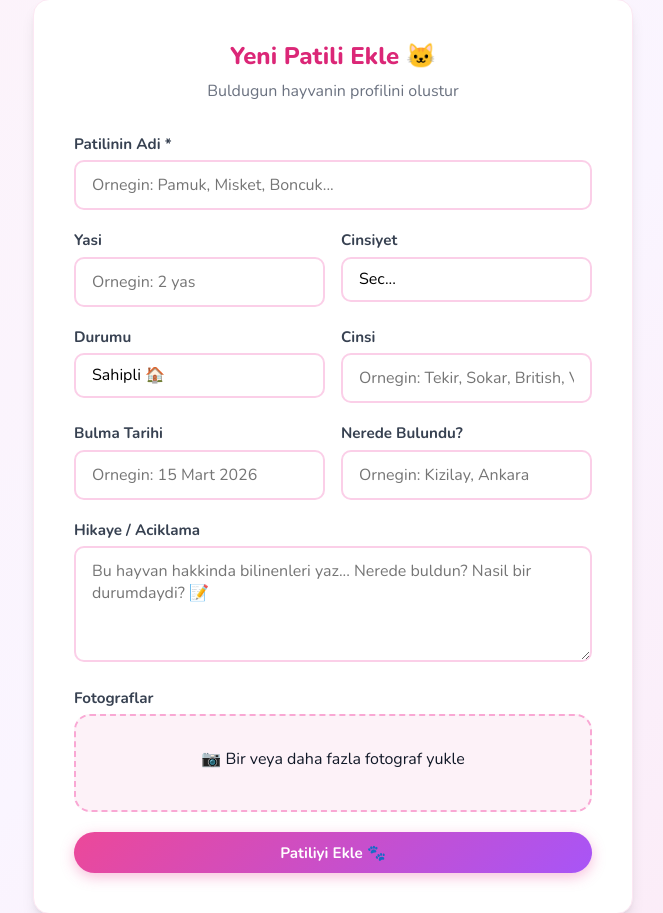
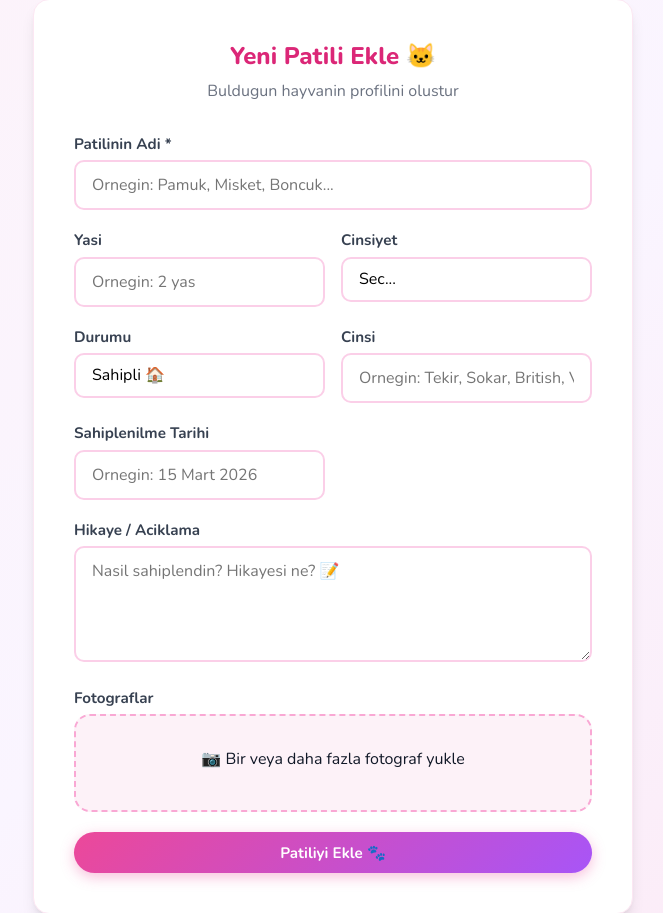
Before and after one commit to lumbe911/patilidunya, a Flask app: page /cat/new in a window 1280 px wide. Shown: the part 161-1074 px from the top of the page, without its empty margins (307-970 px from the left). Run offline with Flask 3, Linux system fonts and the light colour scheme; the visitor is signed in with stand-in values (Sample User, id 1); data that the repository does not hold is empty.

Commit message:
Form duruma gore degisiyor - sahipli icin sahiplenilme tarihi, sokak icin bulma tarihi + konum

```diff
--- a/templates/cat_detail.html
+++ b/templates/cat_detail.html
@@ -45,7 +45,10 @@
             <div class="info-row"><span class="info-label">📍 Konum</span><span class="info-value">{{ cat.location }}</span></div>
             {% endif %}
             {% if cat.found_date %}
-            <div class="info-row"><span class="info-label">📅 Bulma Tarihi</span><span class="info-value">{{ cat.found_date }}</span></div>
+            <div class="info-row"><span class="info-label">{% if cat.status == 'sokak' %}📅 Bulma Tarihi{% else %}📅 Sahiplenilme Tarihi{% endif %}</span><span class="info-value">{{ cat.found_date }}</span></div>
+            {% endif %}
+            {% if cat.location and cat.status == 'sokak' %}
+            <div class="info-row"><span class="info-label">📍 Bulundugu Yer</span><span class="info-value">{{ cat.location }}</span></div>
             {% endif %}
             <div class="info-row">
                 <span class="info-label">👤 Sahibi</span>
--- a/templates/new_cat.html
+++ b/templates/new_cat.html
@@ -28,8 +28,8 @@
             <div style="display: grid; grid-template-columns: 1fr 1fr; gap: 1rem;">
                 <div class="form-group">
                     <label class="form-label">Durumu</label>
-                    <select name="status" class="form-control">
-                        <option value="sahipli">Sahipli 🏠</option>
+                    <select name="status" id="statusSelect" class="form-control">
+                        <option value="sahipli" selected>Sahipli 🏠</option>
                         <option value="sokak">Sokak Patilisi 🏙️</option>
                     </select>
                 </div>
@@ -40,17 +40,17 @@
             </div>
             <div style="display: grid; grid-template-columns: 1fr 1fr; gap: 1rem;">
                 <div class="form-group">
-                    <label class="form-label">Bulma Tarihi</label>
-                    <input type="text" name="found_date" class="form-control" placeholder="Ornegin: 15 Mart 2026">
+                    <label class="form-label" id="dateLabel">Sahiplenilme Tarihi</label>
+                    <input type="text" name="found_date" class="form-control" id="dateInput" placeholder="Ornegin: 15 Mart 2026">
                 </div>
-                <div class="form-group">
+                <div class="form-group" id="locationGroup">
                     <label class="form-label">Nerede Bulundu?</label>
                     <input type="text" name="location" class="form-control" placeholder="Ornegin: Kizilay, Ankara">
                 </div>
             </div>
             <div class="form-group">
                 <label class="form-label">Hikaye / Aciklama</label>
-                    <textarea name="description" class="form-control" placeholder="Bu hayvan hakkinda bilinenleri yaz... Nerede buldun? Nasil bir durumdaydi? 📝" rows="4"></textarea>
+                    <textarea name="description" class="form-control" id="descInput" placeholder="Nasil sahiplendin? Hikayesi ne? 📝" rows="4"></textarea>
             </div>
             <div class="form-group">
                 <label class="form-label">Fotograflar</label>
@@ -67,6 +67,27 @@
 {% endblock %}
 {% block scripts %}
 <script>
+function updateStatusFields() {
+    var status = document.getElementById('statusSelect').value;
+    var dateLabel = document.getElementById('dateLabel');
+    var locationGroup = document.getElementById('locationGroup');
+    var descInput = document.getElementById('descInput');
+    var dateInput = document.getElementById('dateInput');
+
+    if (status === 'sokak') {
+        dateLabel.textContent = 'Bulma Tarihi';
+        locationGroup.style.display = 'block';
+        descInput.placeholder = 'Bu hayvan hakkinda bilinenleri yaz... Nerede buldun? Nasil bir durumdaydi? 📝';
+    } else {
+        dateLabel.textContent = 'Sahiplenilme Tarihi';
+        locationGroup.style.display = 'none';
+        descInput.placeholder = 'Nasil sahiplendin? Hikayesi ne? 📝';
+    }
+}
+
+document.getElementById('statusSelect').addEventListener('change', updateStatusFields);
+updateStatusFields();
+
 function previewPhotos(input) {
     const container = document.getElementById('photo-preview');
     container.innerHTML = '';
```
Also changed, not shown: templates/edit_cat.html (+24 -4 lines).
